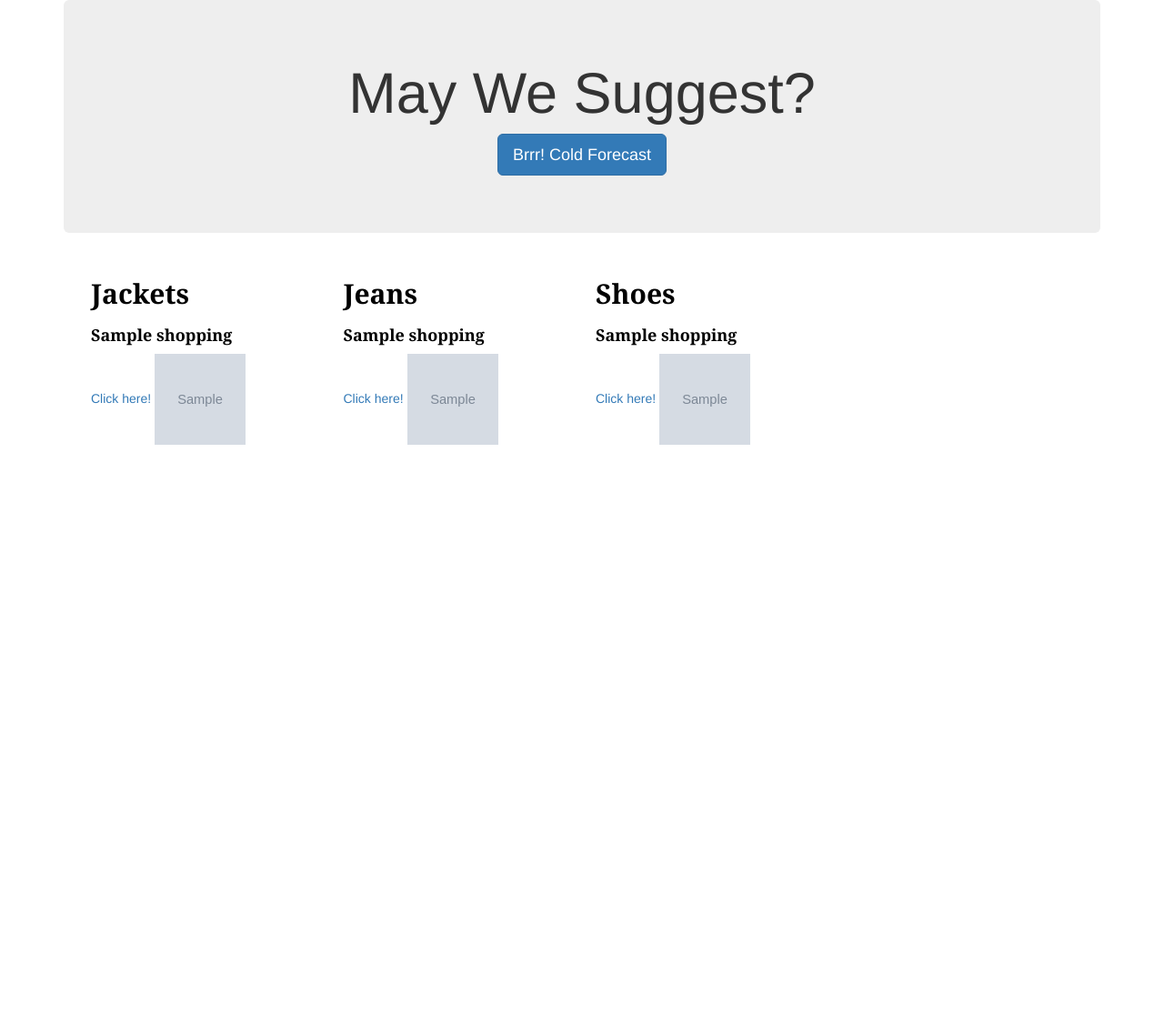
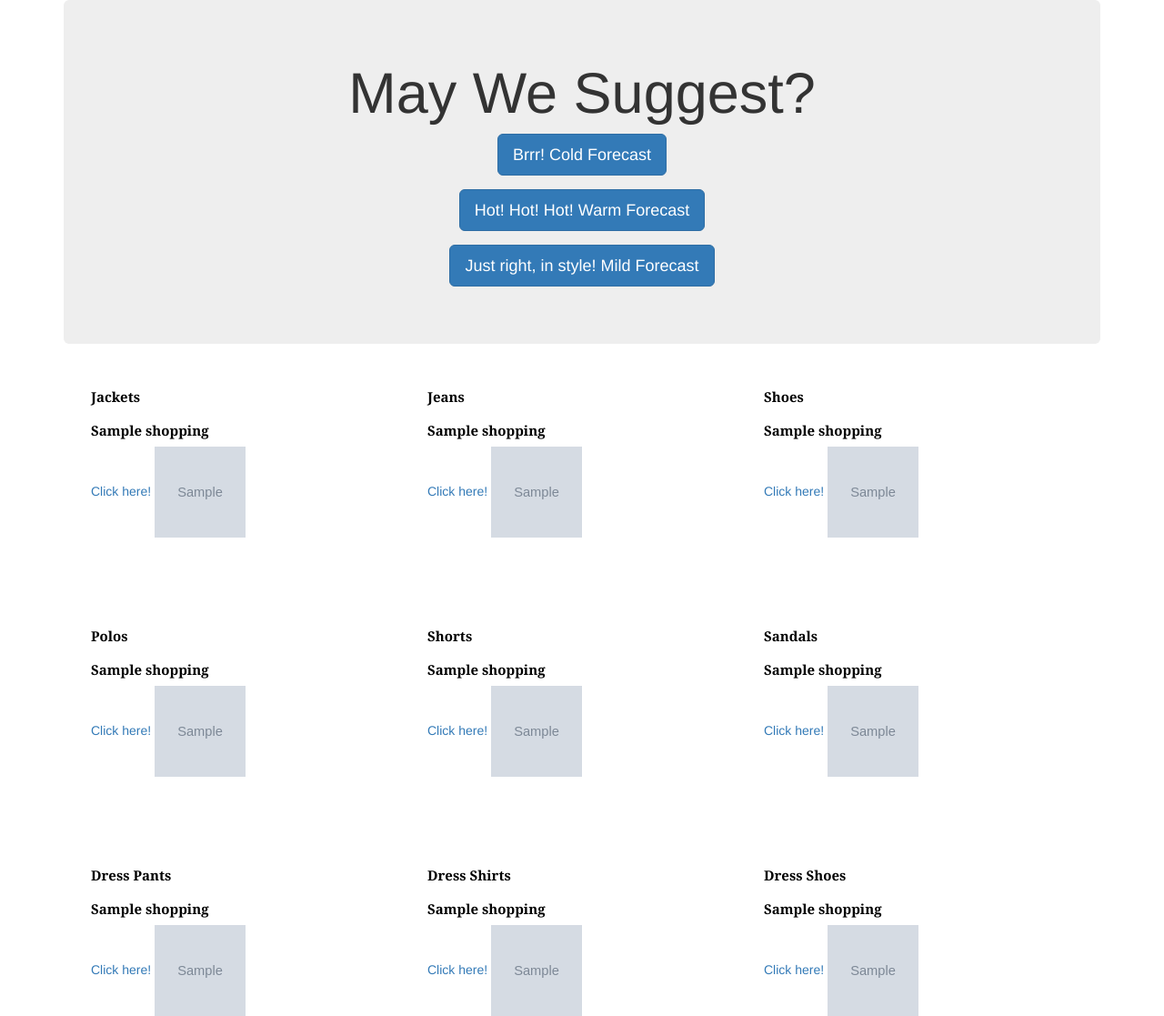
Before and after one commit to doradojt/ProjectTwolocalworkfolder, a Flask app: page / in a window 1280 px wide. Shown: the whole page at 91% size. Before the commit the page ends 489 px from the top, so only its background shows below. Run offline with Flask 2, Linux system fonts and the light colour scheme; grey boxes marked "Sample" are stand-in pictures; a database or web service that is not in the repository returns one stand-in record (values such as "Sample title"); some libraries are stand-ins or nearby versions.

Commit message:
scrape scrape scrape

```diff
--- a/RBCProject2/Templates/index.html
+++ b/RBCProject2/Templates/index.html
@@ -15,29 +15,83 @@
         <div class="jumbotron text-center">
             <h1>May We Suggest?</h1>
             <p><a class="btn btn-primary btn-lg" href="/scrape" role="button">Brrr! Cold Forecast</a></p>
+            <p><a class="btn btn-primary btn-lg" href="/scrapetwo" role="button">Hot! Hot! Hot! Warm Forecast</a></p>
+            <p><a class="btn btn-primary btn-lg" href="/scrapethree" role="button">Just right, in style! Mild Forecast</a></p>
         </div>
 
         {% for shoppingdict in shopping%}
         <div class = "container-fluid">
             <div class = "row">
                 <div class="col-md-12">
-                    <div class="col-md-3">
+                    <div class="col-md-4">
                     <h2 id="h2">Jackets</h2>
                         <h3 id="h3">{{ shoppingdict.Jacket_Title }} </h3>
                         <a href = {{ shoppingdict.Jacket_Image }}> Click here!</a>
                             <img src = "{{ shoppingdict.Jacket_Image }}" alt = "Jacket Image" width="100" height="100">
                     </div>
-                    <div class="col-md-3">
+                    <div class="col-md-4">
                         <h2 id="h2">Jeans</h2>
                             <h3 id="h3">{{ shoppingdict.Jean_Title }} </h3>
                             <a href = {{ shoppingdict.Jean_Image }}> Click here!</a>
                                 <img src = "{{ shoppingdict.Jean_Image }}" alt = "Jean Image" width="100" height="100">
                     </div>
-                    <div class="col-md-3">
+                    <div class="col-md-4">
                         <h2 id="h2">Shoes</h2>
                             <h3 id="h3">{{ shoppingdict.Shoes_Title }} </h3>
                             <a href = {{ shoppingdict.Shoes_Image }}> Click here!</a>
                                 <img src = "{{ shoppingdict.Shoes_Image }}" alt = "Shoes Image" width="100" height="100">
+                    </div>
+                </div>
+            </div>
+            <br>
+            <br>
+            <br>
+            <br>
+            <div class = "row">
+                <div class="col-md-12">
+                    <div class="col-md-4">
+                    <h2 id="h2">Polos</h2>
+                        <h3 id="h3">{{ shoppingdict.Polo_Title }} </h3>
+                        <a href = {{ shoppingdict.Polo_Image }}> Click here!</a>
+                            <img src = "{{ shoppingdict.Polo_Image }}" alt = "Jacket Image" width="100" height="100">
+                    </div>
+                    <div class="col-md-4">
+                        <h2 id="h2">Shorts</h2>
+                            <h3 id="h3">{{ shoppingdict.Shorts_Title }} </h3>
+                            <a href = {{ shoppingdict.Shorts_Image }}> Click here!</a>
+                                <img src = "{{ shoppingdict.Shorts_Image }}" alt = "Jean Image" width="100" height="100">
+                    </div>
+                    <div class="col-md-4">
+                        <h2 id="h2">Sandals</h2>
+                            <h3 id="h3">{{ shoppingdict.Sandals_Title }} </h3>
+                            <a href = {{ shoppingdict.Sandals_Image }}> Click here!</a>
+                                <img src = "{{ shoppingdict.Sandals_Image }}" alt = "Shoes Image" width="100" height="100">
+                    </div>
+                </div>
+            </div>
+            <br>
+            <br>
+            <br>
+            <br>
+            <div class = "row">
+                <div class="col-md-12">
+                    <div class="col-md-4">
+                    <h2 id="h2">Dress Pants</h2>
+                        <h3 id="h3">{{ shoppingdict.DP_Title }} </h3>
+                        <a href = {{ shoppingdict.DP_Image }}> Click here!</a>
+                            <img src = "{{ shoppingdict.DP_Image }}" alt = "Jacket Image" width="100" height="100">
+                    </div>
+                    <div class="col-md-4">
+                        <h2 id="h2">Dress Shirts</h2>
+                            <h3 id="h3">{{ shoppingdict.DShirt_Title }} </h3>
+                            <a href = {{ shoppingdict.DShirt_Image }}> Click here!</a>
+                                <img src = "{{ shoppingdict.DShirt_Image }}" alt = "Jean Image" width="100" height="100">
+                    </div>
+                    <div class="col-md-4">
+                        <h2 id="h2">Dress Shoes</h2>
+                            <h3 id="h3">{{ shoppingdict.DS_Title }} </h3>
+                            <a href = {{ shoppingdict.DS_Image }}> Click here!</a>
+                                <img src = "{{ shoppingdict.DS_Image }}" alt = "Shoes Image" width="100" height="100">
                     </div>
                 </div>
             </div>
--- a/RBCProject2/Templates/styles.css
+++ b/RBCProject2/Templates/styles.css
@@ -1,6 +1,6 @@
 #h2 {
   color: black;
-  font-size: 30px;
+  font-size: 15px;
   font-family: Georgia, 'Times New Roman', Times, serif;
   font-weight: bold;
   text-align: left;
@@ -8,7 +8,7 @@
 
 #h4 {
     color:black;
-    font-size: 26px;
+    font-size: 15px;
     font-family: Georgia, 'Times New Roman', Times, serif;
     font-weight: bold;
     text-align: center;
@@ -16,7 +16,7 @@
 
 #h3 {
 color: black;
-font-size: 18px;
+font-size: 15px;
 font-family: Georgia, 'TImes New Roman', Times, serif;
 font-weight: bold;
 }
--- a/RBCProject2/app.py
+++ b/RBCProject2/app.py
@@ -35,5 +35,49 @@ def scrape():
 
     return redirect("/", code = 302)
 
+@app.route("/scrapetwo")
+def scrapetwo():
+    shopping = mongo.db.shopping
+
+    shorts  = scrape_file.scrape_four()
+    polo = scrape_file.scrape_five()
+    sandals = scrape_file.scrape_six()
+
+    shoppingdict = {
+
+        "Shorts_Title": shorts["title"],
+        "Shorts_Image": shorts["image"],
+        "Polo_Title": polo["title"],
+        "Polo_Image": polo["image"],
+        "Sandals_Title": sandals["title"],
+        "Sandals_Image": sandals["image"]
+    }
+
+    shopping.update({}, shoppingdict, upsert=True)
+
+    return redirect("/", code = 302)
+
+@app.route("/scrapethree")
+def scrapethree():
+    shopping = mongo.db.shopping
+
+    dress_shirt  = scrape_file.scrape_seven()
+    dress_pant = scrape_file.scrape_eight()
+    dress_shoe = scrape_file.scrape_nine()
+
+    shoppingdict = {
+
+        "DShirt_Title": dress_shirt["title"],
+        "DShirt_Image": dress_shirt["image"],
+        "DP_Title": dress_pant["title"],
+        "DP_Image": dress_pant["image"],
+        "DS_Title": dress_shoe["title"],
+        "DS_Image": dress_shoe["image"]
+    }
+
+    shopping.update({}, shoppingdict, upsert=True)
+
+    return redirect("/", code = 302)
+
 if __name__ == "__main__":
     app.run(debug=True)
```
Also changed, not shown: RBCProject2/scrape_file.py (+114 -0 lines), 1 other file.
